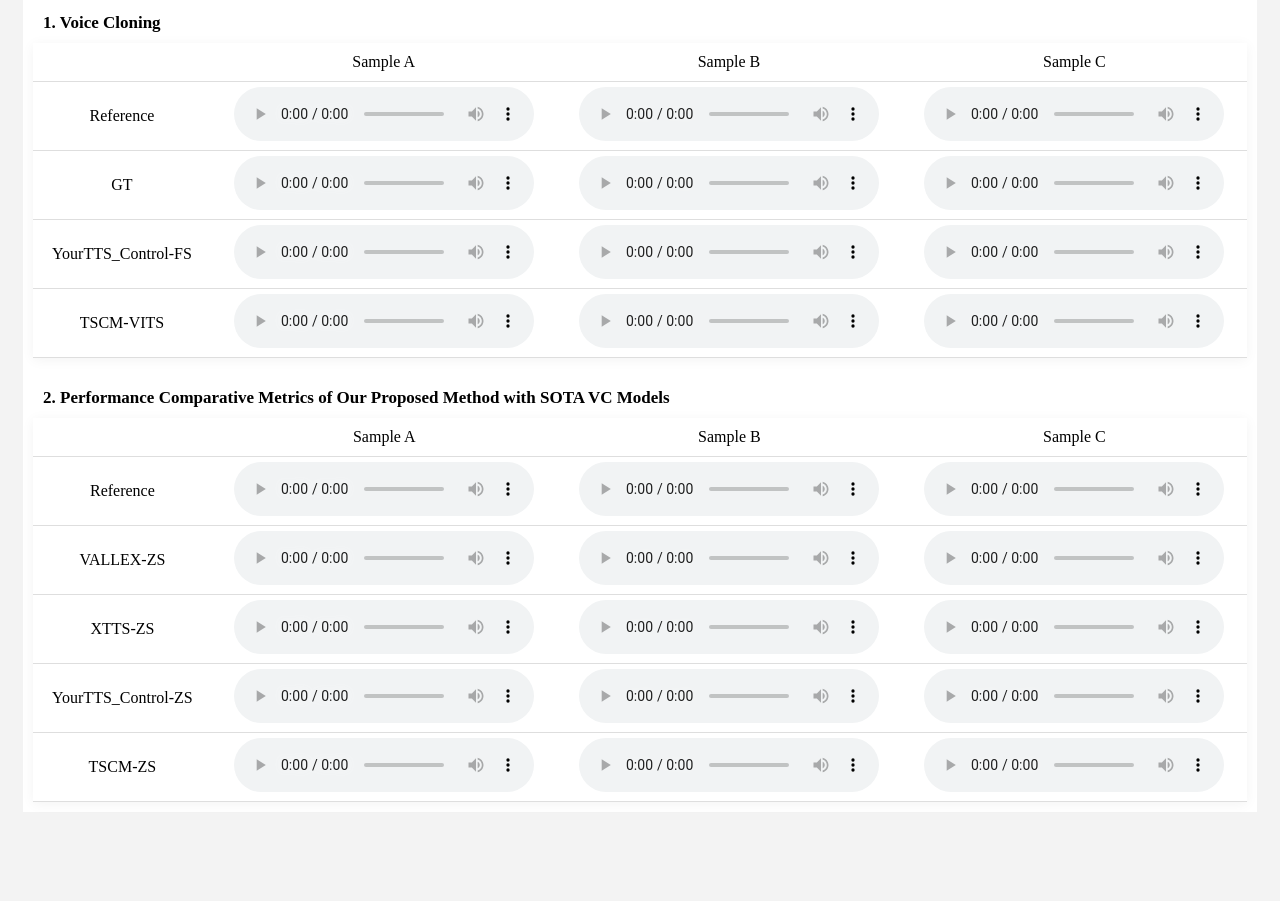
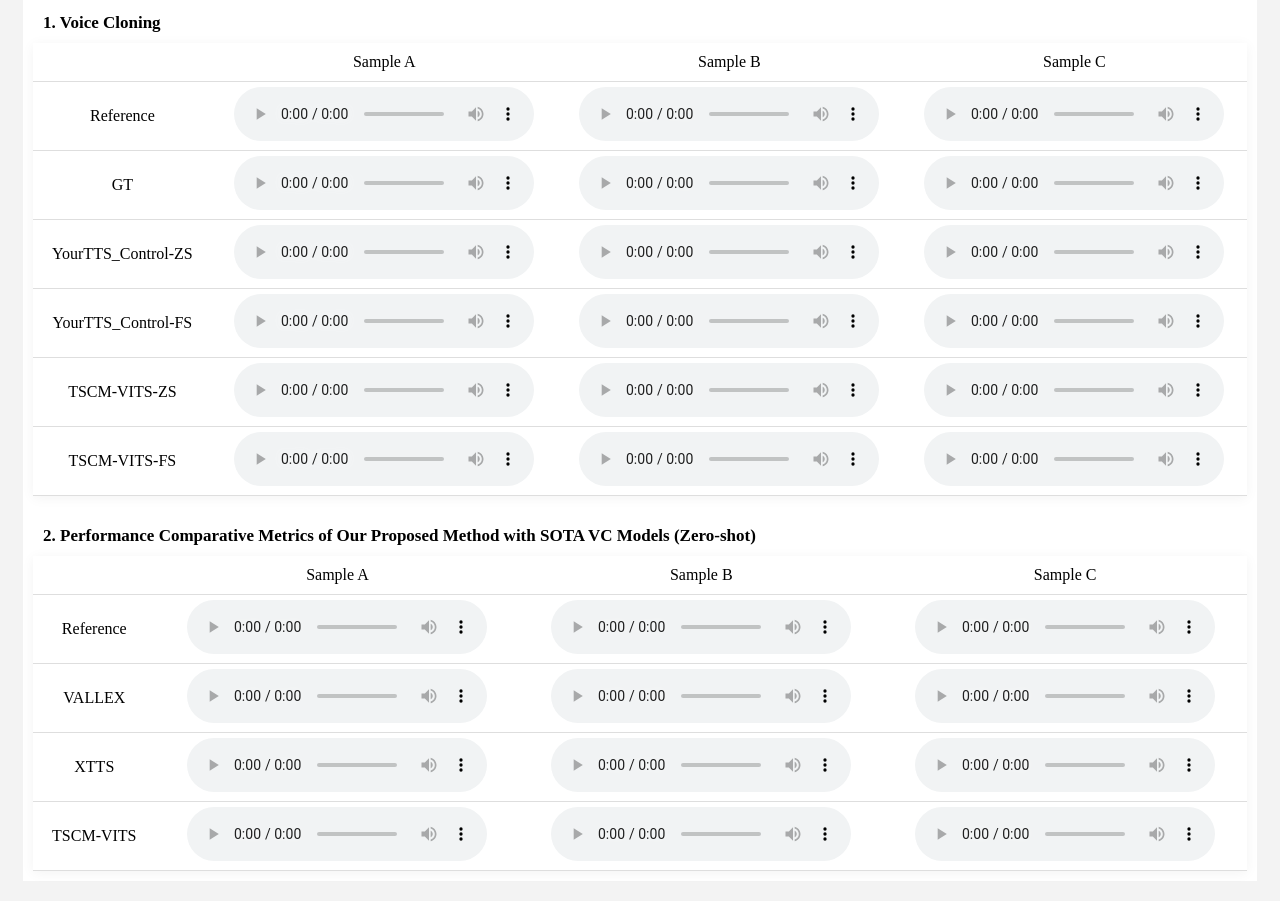
Before and after one commit to srplplus/StyleFusionTTS-demo, a plain HTML site: page index.html in a window 1280 px wide. Shown: the part 1370-2271 px from the top of the page. Before the commit the page ends 2202 px from the top, so only its background shows below. Drawn offline with Linux system fonts and the light colour scheme.

Commit message:
Update index.html

```diff
--- a/index.html
+++ b/index.html
@@ -119,6 +119,20 @@
                   </tbody>
                   <tbody>
                     <tr>
+                      <td class="htmlpage-ceil c13722">YourTTS_Control-ZS</th>
+                      <td><audio controls>
+                          <source src="audios/YourTTS_Control_ZS_A1.wav" type="audio/mpeg" />
+                        </audio></td>
+                      <td><audio controls>
+                          <source src="audios/YourTTS_Control_ZS_A2.wav" type="audio/mpeg" />
+                        </audio></td>
+                      <td><audio controls>
+                          <source src="audios/YourTTS_Control_ZS_A3.wav" type="audio/mpeg" />
+                        </audio></td>
+                    </tr>
+                  </tbody>
+                  <tbody>
+                    <tr>
                       <td class="htmlpage-ceil c13722">YourTTS_Control-FS</th>
                       <td><audio controls>
                           <source src="audios/YourTTS_Control_FS_A1.wav" type="audio/mpeg" />
@@ -133,7 +147,21 @@
                   </tbody>
                   <tbody>
                     <tr>
-                      <td class="htmlpage-ceil c13722">TSCM-VITS</th>
+                      <td class="htmlpage-ceil c13722">TSCM-VITS-ZS</th>
+                      <td><audio controls>
+                          <source src="audios/TSCM_VITS_ZS_A1.wav" type="audio/mpeg" />
+                        </audio></td>
+                      <td><audio controls>
+                          <source src="audios/TSCM_VITS_ZS_A2.wav" type="audio/mpeg" />
+                        </audio></td>
+                      <td><audio controls>
+                          <source src="audios/TSCM_VITS_ZS_A3.wav" type="audio/mpeg" />
+                        </audio></td>
+                    </tr>
+                  </tbody>
+                  <tbody>
+                    <tr>
+                      <td class="htmlpage-ceil c13722">TSCM-VITS-FS</th>
                       <td><audio controls>
                           <source src="audios/TSCM_VITS_FS_A1.wav" type="audio/mpeg" />
                         </audio></td>
@@ -148,7 +176,7 @@
                 </table>
               </div>
               <div class="c7856"></div>
-              <div class="c7856">2. Performance Comparative Metrics of Our Proposed Method with SOTA VC Models
+              <div class="c7856">2. Performance Comparative Metrics of Our Proposed Method with SOTA VC Models (Zero-shot)
               </div>
               <div>
                 <table class="htmlpage-row">
@@ -177,7 +205,7 @@
                   </tbody>
                   <tbody>
                     <tr>
-                      <td class="htmlpage-ceil c13722">VALLEX-ZS</th>
+                      <td class="htmlpage-ceil c13722">VALLEX</th>
                       <td><audio controls>
                           <source src="audios/VALLEX_ZS_A1.wav" type="audio/mpeg" />
                         </audio></td>
@@ -191,7 +219,7 @@
                   </tbody>
                   <tbody>
                     <tr>
-                      <td class="htmlpage-ceil c13722">XTTS-ZS</th>
+                      <td class="htmlpage-ceil c13722">XTTS</th>
                       <td><audio controls>
                           <source src="audios/XTTS_ZS_A1.wav" type="audio/mpeg" />
                         </audio></td>
@@ -205,21 +233,7 @@
                   </tbody>
                   <tbody>
                     <tr>
-                      <td class="htmlpage-ceil c13722">YourTTS_Control-ZS</th>
-                      <td><audio controls>
-                          <source src="audios/YourTTS_Control_FS_A1.wav" type="audio/mpeg" />
-                        </audio></td>
-                      <td><audio controls>
-                          <source src="audios/YourTTS_Control_FS_A2.wav" type="audio/mpeg" />
-                        </audio></td>
-                      <td><audio controls>
-                          <source src="audios/YourTTS_Control_FS_A3.wav" type="audio/mpeg" />
-                        </audio></td>
-                    </tr>
-                  </tbody>
-                  <tbody>
-                    <tr>
-                      <td class="htmlpage-ceil c13722">TSCM-ZS</th>
+                      <td class="htmlpage-ceil c13722">TSCM-VITS</th>
                       <td><audio controls>
                           <source src="audios/TSCM_VITS_ZS_A1.wav" type="audio/mpeg" />
                         </audio></td>
```
